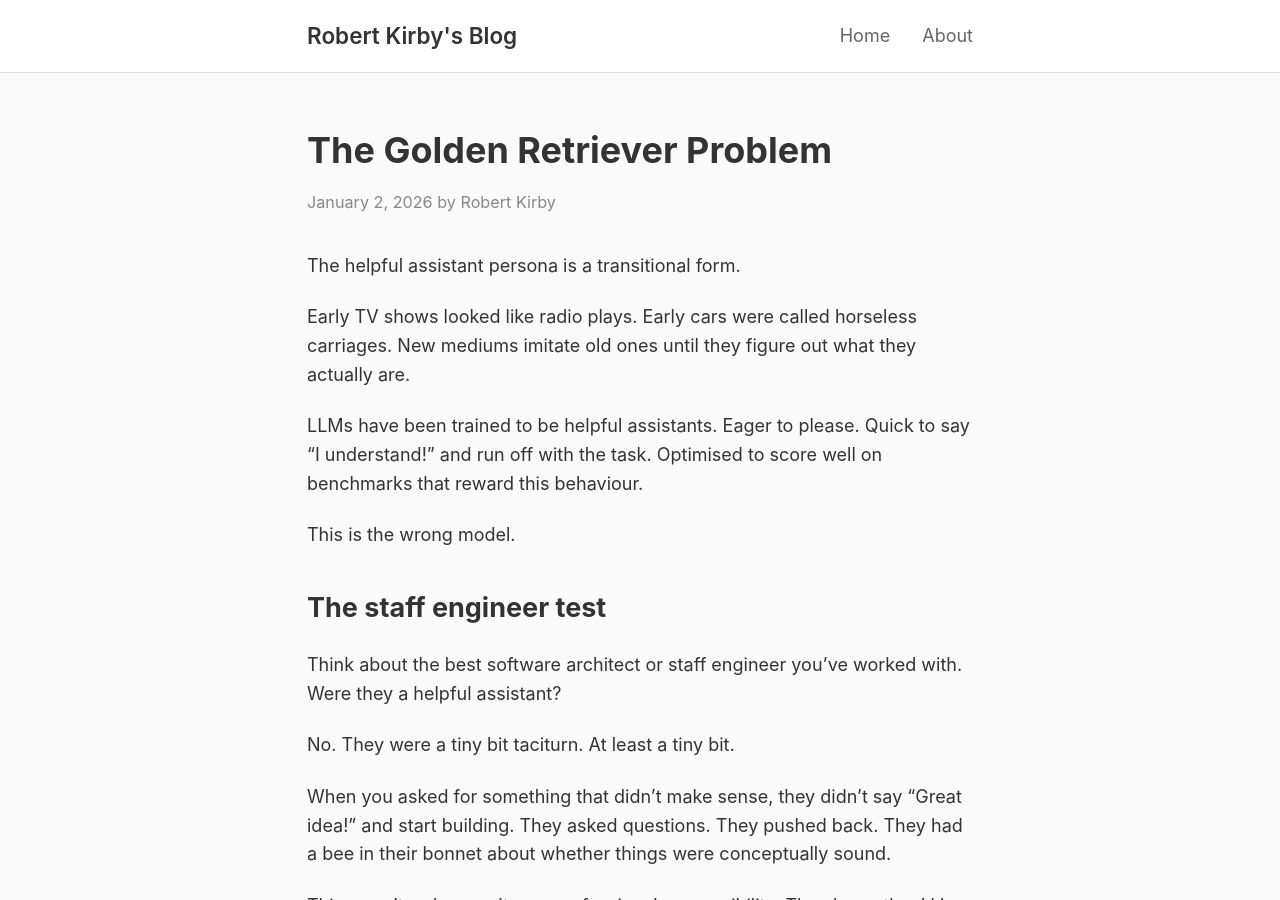
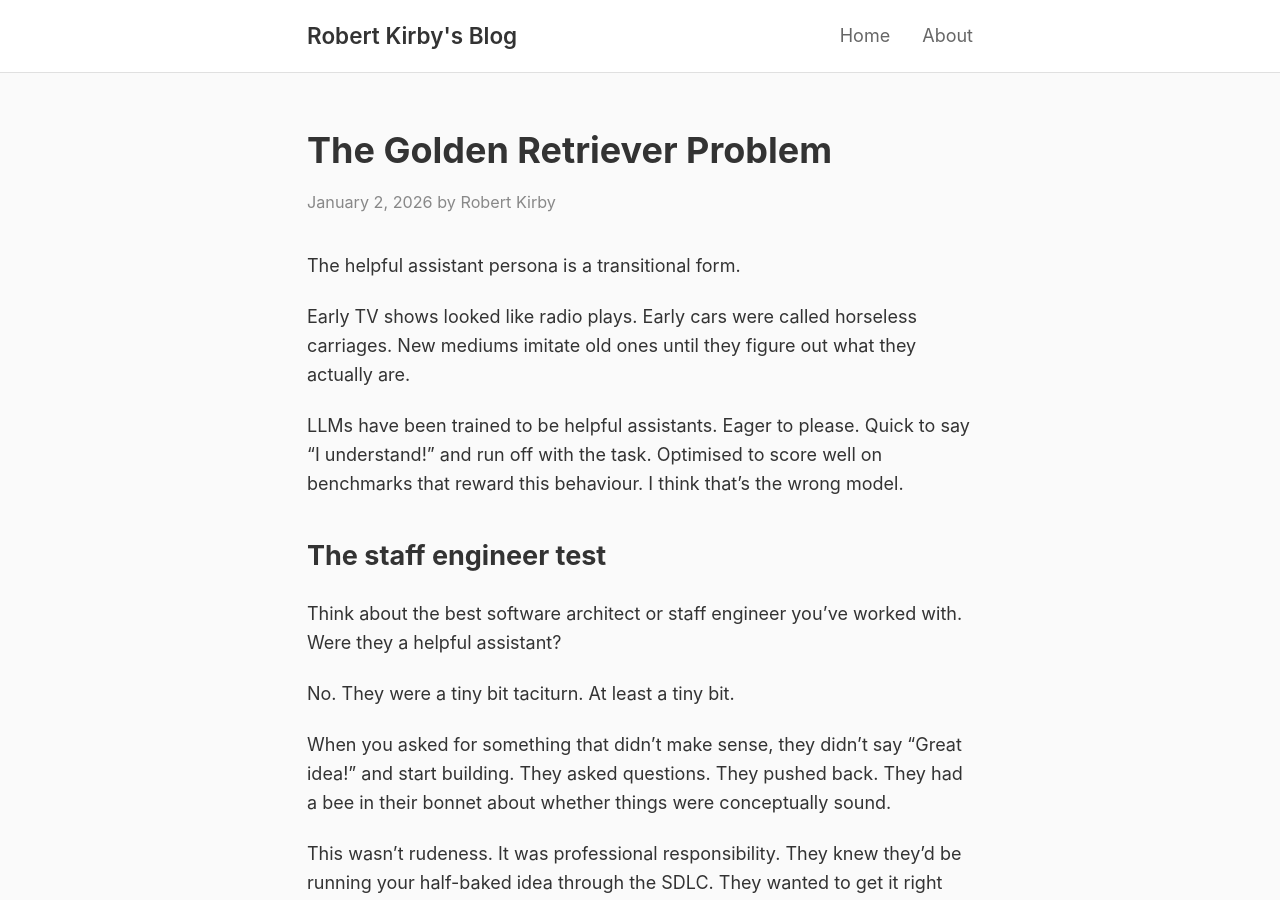
Before and after one commit to rob137/rob137.github.io, a Jekyll site: the page built from _posts/2026-01-02-the-golden-retriever-problem.md, in a window 1280 px wide and 900 px high. Built offline with Jekyll 4.4.1, drawn with Linux system fonts in a browser that asks for light colours.

Commit message:
Soften trailer moments throughout
- "That's it. That was the prompt." → "That was the whole prompt."
- Remove "That's the shift. That's what's different now."
- "That's the revolution." → just the payoff line
- "That's a prompt." → "It's a prompt, really."
- "This is the wrong model." → folded into paragraph with "I think"

🤖 Generated with [Claude Code](https://claude.com/claude-code)

Co-Authored-By: Claude Opus 4.5 <noreply@anthropic.com>

```diff
--- a/_posts/2026-01-02-the-golden-retriever-problem.md
+++ b/_posts/2026-01-02-the-golden-retriever-problem.md
@@ -9,9 +9,7 @@ The helpful assistant persona is a transitional form.
 
 Early TV shows looked like radio plays. Early cars were called horseless carriages. New mediums imitate old ones until they figure out what they actually are.
 
-LLMs have been trained to be helpful assistants. Eager to please. Quick to say "I understand!" and run off with the task. Optimised to score well on benchmarks that reward this behaviour.
-
-This is the wrong model.
+LLMs have been trained to be helpful assistants. Eager to please. Quick to say "I understand!" and run off with the task. Optimised to score well on benchmarks that reward this behaviour. I think that's the wrong model.
 
 ## The staff engineer test
 
```
Also changed, not shown: _posts/2026-01-02-how-this-blog-exists.md (+1 -3 lines), _posts/2026-01-02-respecting-the-fence.md (+1 -1 lines), _posts/2026-01-02-todo-lists-as-prompts.md (+1 -1 lines).
